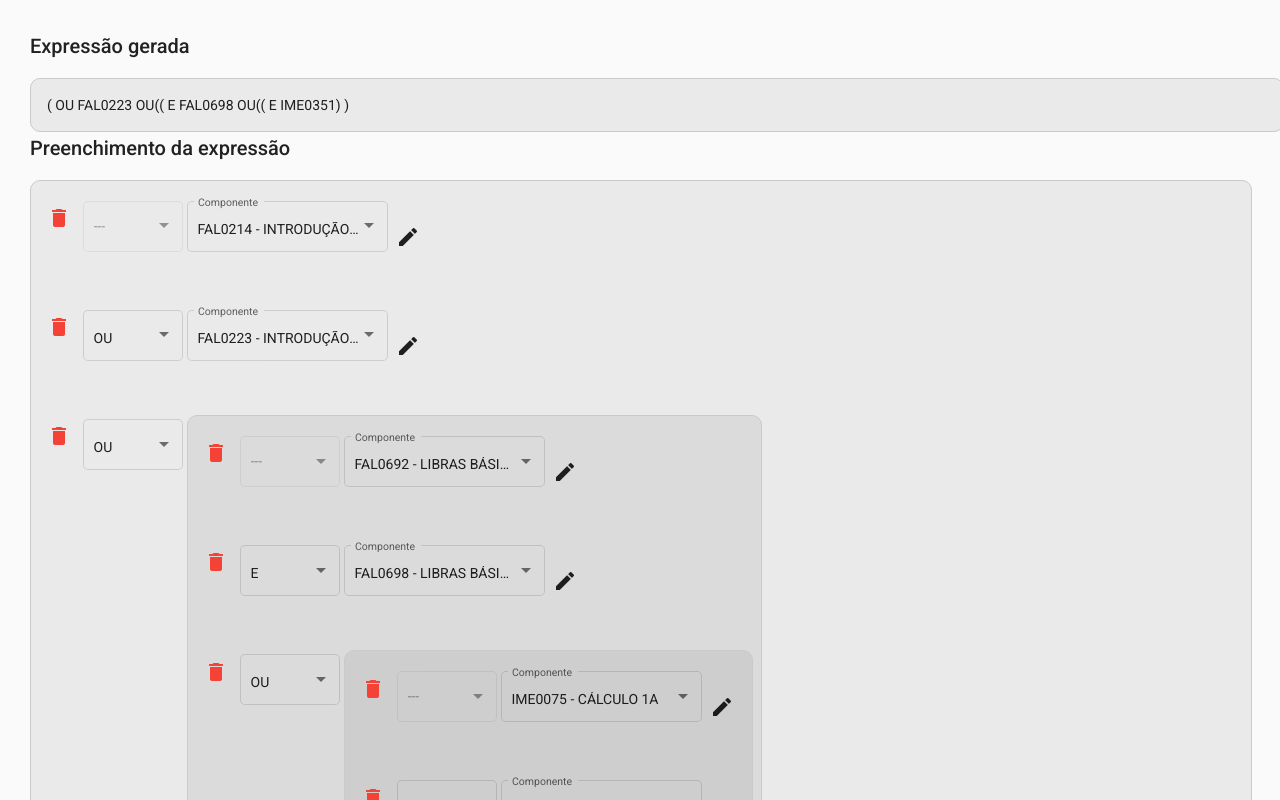
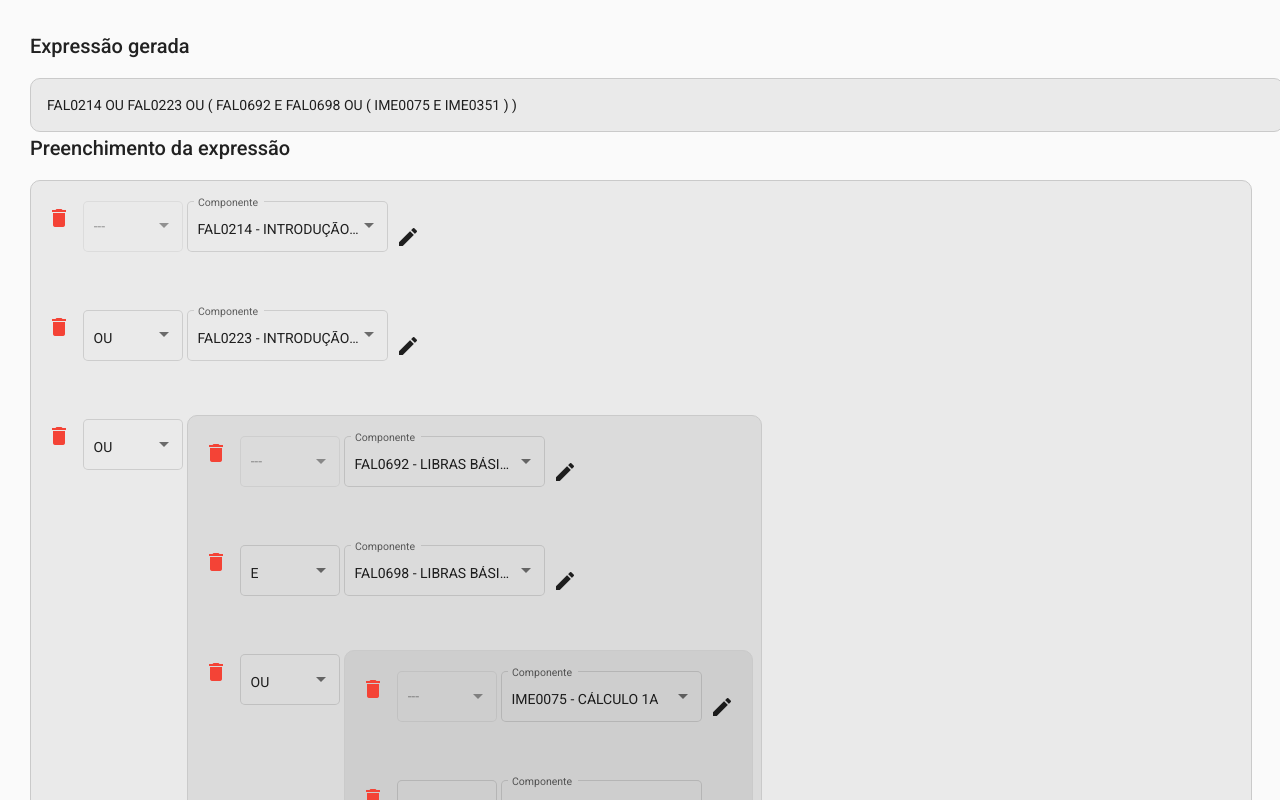
Before and after one commit to yuripjes/expressoes-curriculares-UFG, an Angular app: page / in a window 1280 px wide. Shown: the top 800 px of the page. Built offline with nearby package versions, Linux system fonts and the light colour scheme.

Commit message:
inclusão do espaço após cada item da expressão

```diff
--- a/src/app/components/expressao-formatada/expressao-formatada.component.html
+++ b/src/app/components/expressao-formatada/expressao-formatada.component.html
@@ -1,21 +1,21 @@
-<div class="card-expressao">
+<div id="card-expressao">
 
     <ng-template #expressaoRoot ngFor let-item [ngForOf]="itemExpressoes" let-i="index">
         <ng-template [ngIf]="item.tipo === 'COMPONENTE'">
             <!--Exibem "FAL0214" ou "E/OU FAL0214" no inicio da expressão-->
-            <span *ngIf="i === 0; else elseComponenteNaoPrimeiro" class="parenteses">&#40;</span>
+            <span *ngIf="i === 0; else elseComponenteNaoPrimeiro" class="componente">{{getLabelTipoComponente(item)}} </span>
             <ng-template #elseComponenteNaoPrimeiro>
-                <span class="operador"> {{item.operador}}</span>
-                <span class="componente"> {{getLabelTipoComponente(item)}}</span>
+                <span class="operador">{{item.operador}} </span>
+                <span class="componente">{{getLabelTipoComponente(item)}} </span>
             </ng-template>
         </ng-template>
 
         <ng-template [ngIf]="item.tipo === 'EXPRESSAO'">
             <!--Exibem "(" ou "E/OU (" no inicio da expressão-->
-            <span *ngIf="i === 0; else elseExpressaoNaoPrimeira" class="parenteses">&#40;</span>
+            <span *ngIf="i === 0; else elseExpressaoNaoPrimeira" class="parenteses">&#40; </span>
             <ng-template #elseExpressaoNaoPrimeira>
-                <span class="operador"> {{item.operador}}</span>
-                <span class="parenteses">&#40;</span>
+                <span class="operador">{{item.operador}} </span>
+                <span class="parenteses">&#40; </span>
             </ng-template>
 
             <!--Exibe recursivamente os filhos-->
--- a/src/app/components/expressao-formatada/expressao-formatada.component.scss
+++ b/src/app/components/expressao-formatada/expressao-formatada.component.scss
@@ -1,4 +1,4 @@
-.card-expressao {
+#card-expressao {
   width: 100%;
   border: 1px solid #cacaca;
   border-radius: 10px;
@@ -13,7 +13,7 @@
 }
 .operador:hover {
   /*font-weight: 500; gera incomodo ao aumentar o tamanho do texto*/
-  background-color: purple;
+  background-color: lightsalmon;
 }
 .parenteses:hover {
   /*font-weight: 500; gera incomodo ao aumentar o tamanho do texto*/
```
